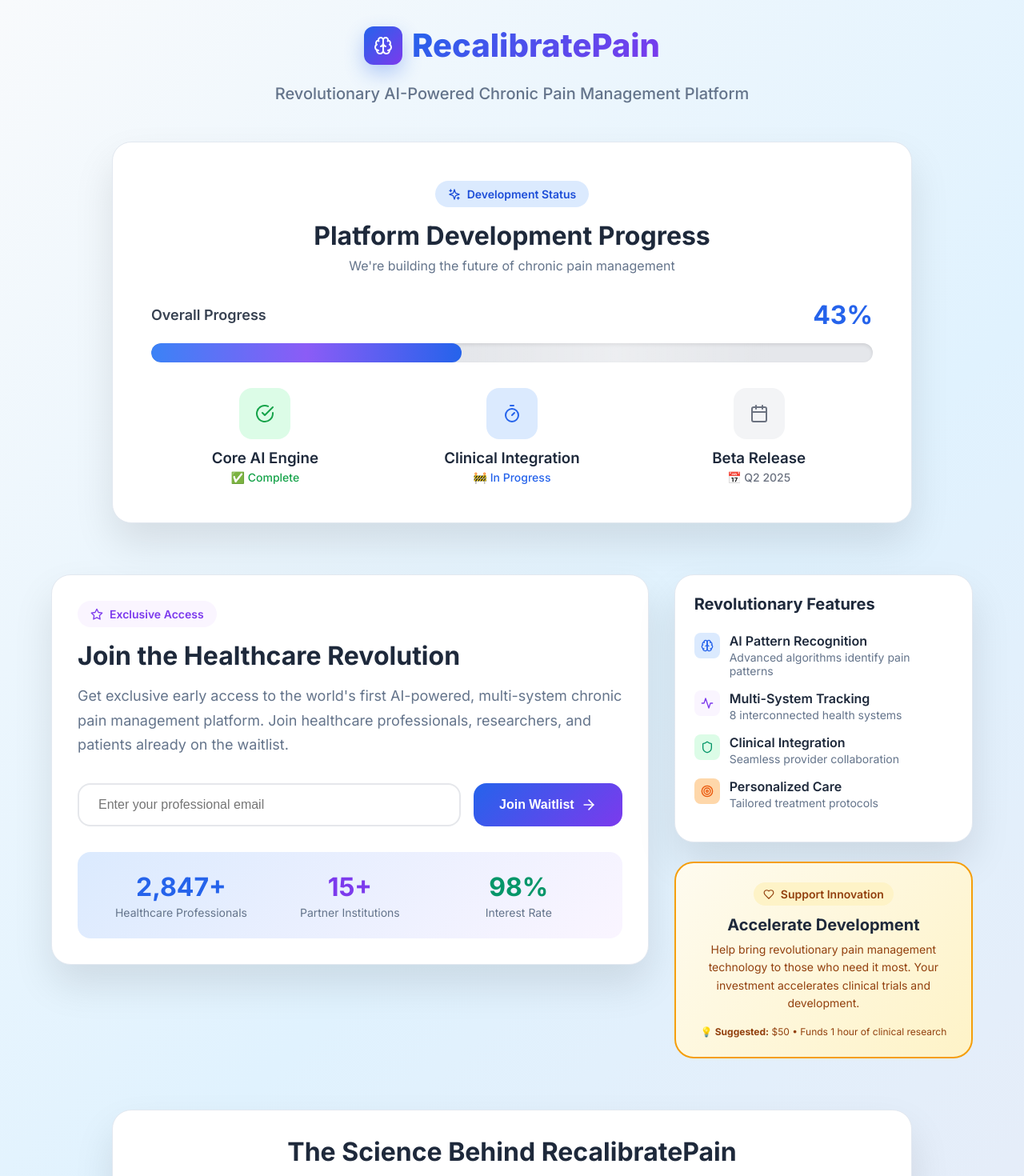
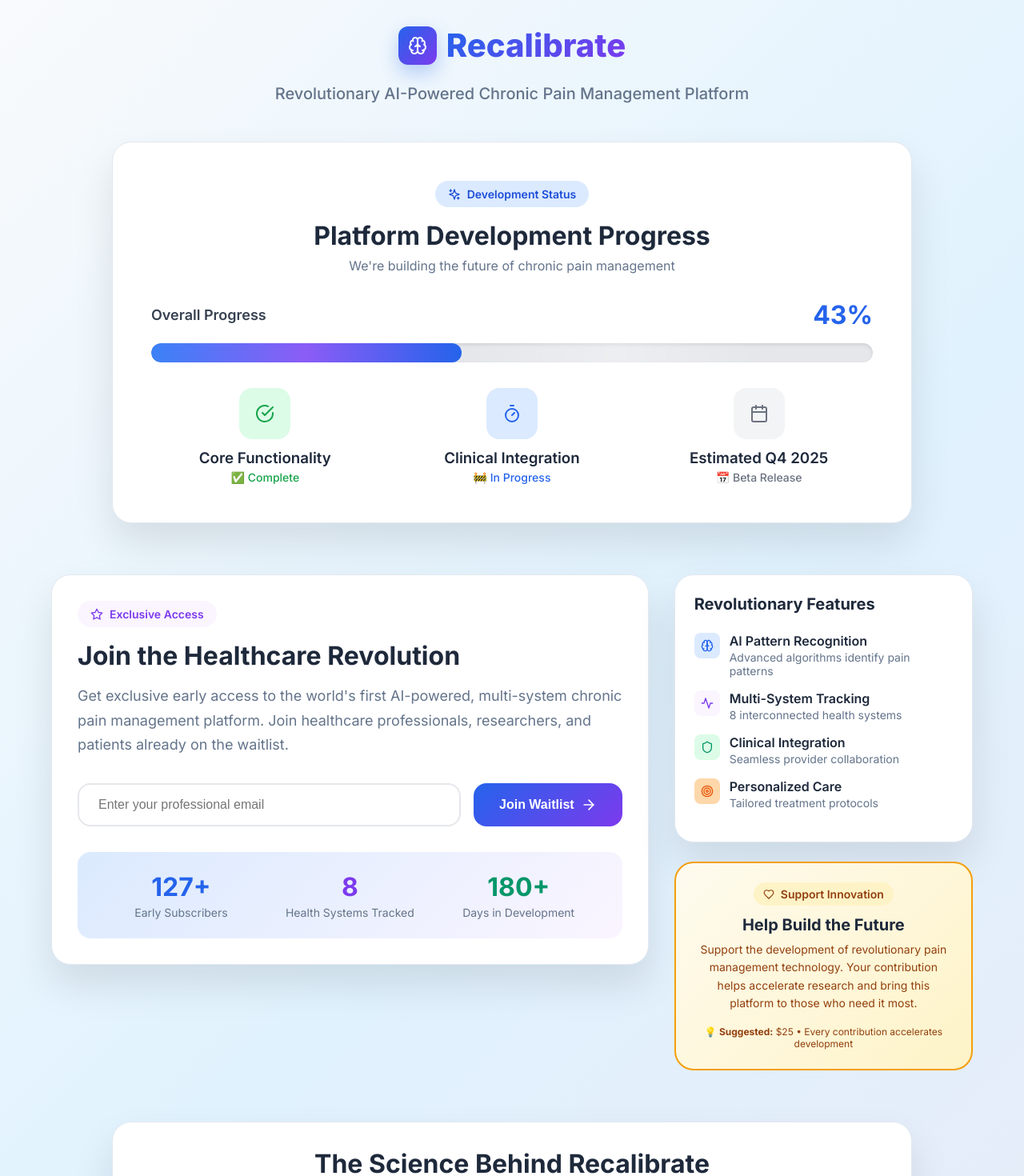
Before and after one commit to TS11-dev/recalibratepain-waitlist, a React (Create React App) app: page / in a window 1280 px wide. Shown: the top 1470 px of the page at 80% size. Built offline with nearby package versions, Linux system fonts and the light colour scheme.

Commit message:
auto-commit for 824720b8-b8b3-4bfa-b7f3-f0881cdec02a

```diff
--- a/src/App.js
+++ b/src/App.js
@@ -2,7 +2,7 @@ import React, { useState, useEffect } from 'react';
 import {
   Heart, Brain, Activity, Users, Mail, Zap, Shield, Target,
   TrendingUp, Award, Globe, CheckCircle, ArrowRight, Sparkles,
-  BarChart3, Calendar, Timer, Star
+  BarChart3, Calendar, Timer, Star, Code, Clock
 } from 'lucide-react';
 import { PayPalButtons } from '@paypal/react-paypal-js';
 import toast from 'react-hot-toast';
@@ -10,7 +10,7 @@ import toast from 'react-hot-toast';
 function App() {
   const [email, setEmail] = useState('');
   const [loading, setLoading] = useState(false);
-  const [subscribers, setSubscribers] = useState(2847);
+  const [subscribers, setSubscribers] = useState(127);
   const [progressAnimated, setProgressAnimated] = useState(false);
 
   // Animate progress bar on load
@@ -73,7 +73,7 @@ function App() {
 
     } catch (error) {
       console.error('Signup error:', error);
-      toast.success('Submission successful! Welcome to RecalibratePain.');
+      toast.success('Submission successful! Welcome to Recalibrate.');
       setEmail('');
       setSubscribers(prev => prev + 1);
     } finally {
@@ -86,10 +86,10 @@ function App() {
       purchase_units: [
         {
           amount: {
-            value: "50.00",
+            value: "25.00",
             currency_code: "USD"
           },
-          description: "Accelerate RecalibratePain Development - Revolutionary Healthcare Technology"
+          description: "Support Recalibrate Development - Revolutionary Pain Management Platform"
         }
       ]
     });
@@ -97,12 +97,13 @@ function App() {
 
   const onDonationApprove = (data, actions) => {
     return actions.order.capture().then((details) => {
-      toast.success(`Thank you ${details.payer.name.given_name}! Your investment accelerates our mission! 💙`);
+      toast.success(`Thank you ${details.payer.name.given_name}! Your support means everything! 💙`);
+      console.log('Transaction completed by ' + details.payer.name.given_name);
     });
   };
 
   const onDonationError = (err) => {
-    toast.error('Investment failed. Please try again.');
+    toast.error('Donation failed. Please try again.');
     console.error('PayPal Error:', err);
   };
 
@@ -115,7 +116,7 @@ function App() {
           <div className="logo-icon">
             <Brain />
           </div>
-          <h1 className="main-title">RecalibratePain</h1>
+          <h1 className="main-title">Recalibrate</h1>
         </div>
         <p className="subtitle">Revolutionary AI-Powered Chronic Pain Management Platform</p>
       </header>
@@ -149,7 +150,7 @@ function App() {
               <div className="milestone-icon complete">
                 <CheckCircle />
               </div>
-              <h3 className="milestone-title">Core AI Engine</h3>
+              <h3 className="milestone-title">Core Functionality</h3>
               <p className="milestone-status complete">✅ Complete</p>
             </div>
             <div className="milestone">
@@ -163,8 +164,8 @@ function App() {
               <div className="milestone-icon pending">
                 <Calendar />
               </div>
-              <h3 className="milestone-title">Beta Release</h3>
-              <p className="milestone-status pending">📅 Q2 2025</p>
+              <h3 className="milestone-title">Estimated Q4 2025</h3>
+              <p className="milestone-status pending">📅 Beta Release</p>
             </div>
           </div>
         </div>
@@ -213,19 +214,19 @@ function App() {
             </button>
           </form>
 
-          {/* Social Proof */}
+          {/* Social Proof - Updated with honest metrics */}
           <div className="social-proof">
             <div className="proof-item">
-              <div className="proof-number blue">{subscribers.toLocaleString()}+</div>
-              <div className="proof-label">Healthcare Professionals</div>
+              <div className="proof-number blue">{subscribers}+</div>
+              <div className="proof-label">Early Subscribers</div>
             </div>
             <div className="proof-item">
-              <div className="proof-number purple">15+</div>
-              <div className="proof-label">Partner Institutions</div>
+              <div className="proof-number purple">8</div>
+              <div className="proof-label">Health Systems Tracked</div>
             </div>
             <div className="proof-item">
-              <div className="proof-number green">98%</div>
-              <div className="proof-label">Interest Rate</div>
+              <div className="proof-number green">180+</div>
+              <div className="proof-label">Days in Development</div>
             </div>
           </div>
         </div>
@@ -274,16 +275,16 @@ function App() {
             </div>
           </div>
 
-          {/* Investment Section */}
+          {/* Investment Section - Fixed PayPal Integration */}
           <div className="investment-card">
             <div className="investment-badge">
               <Heart size={14} />
               Support Innovation
             </div>
-            <h3 className="investment-title">Accelerate Development</h3>
+            <h3 className="investment-title">Help Build the Future</h3>
             <p className="investment-description">
-              Help bring revolutionary pain management technology to those who need it most.
-              Your investment accelerates clinical trials and development.
+              Support the development of revolutionary pain management technology.
+              Your contribution helps accelerate research and bring this platform to those who need it most.
             </p>
 
             <div style={{ marginBottom: '16px' }}>
@@ -302,7 +303,7 @@ function App() {
             </div>
 
             <p className="investment-note">
-              💡 <strong>Suggested:</strong> $50 • Funds 1 hour of clinical research
+              💡 <strong>Suggested:</strong> $25 • Every contribution accelerates development
             </p>
           </div>
         </div>
@@ -312,7 +313,7 @@ function App() {
       <div className="science-section">
         <div className="science-card">
           <div className="science-header">
-            <h2 className="science-title">The Science Behind RecalibratePain</h2>
+            <h2 className="science-title">The Science Behind Recalibrate</h2>
             <p className="science-description">Revolutionary technology meets evidence-based medicine</p>
           </div>
 
@@ -353,14 +354,14 @@ function App() {
       <footer className="footer">
         <div style={{ marginBottom: '16px' }}>
           <p style={{ marginBottom: '8px' }}>
-            Questions about RecalibratePain? Ready to collaborate? <br />
+            Questions about Recalibrate? Ready to collaborate? <br />
             <a href="mailto:tristan.siokos24@gmail.com">
               tristan.siokos24@gmail.com
             </a>
           </p>
         </div>
         <p style={{ fontSize: '0.875rem' }}>
-          © 2025 RecalibratePain. Transforming chronic pain management through revolutionary AI technology.
+          © 2025 Recalibrate. Transforming chronic pain management through revolutionary AI technology.
         </p>
       </footer>
     </div>
```
